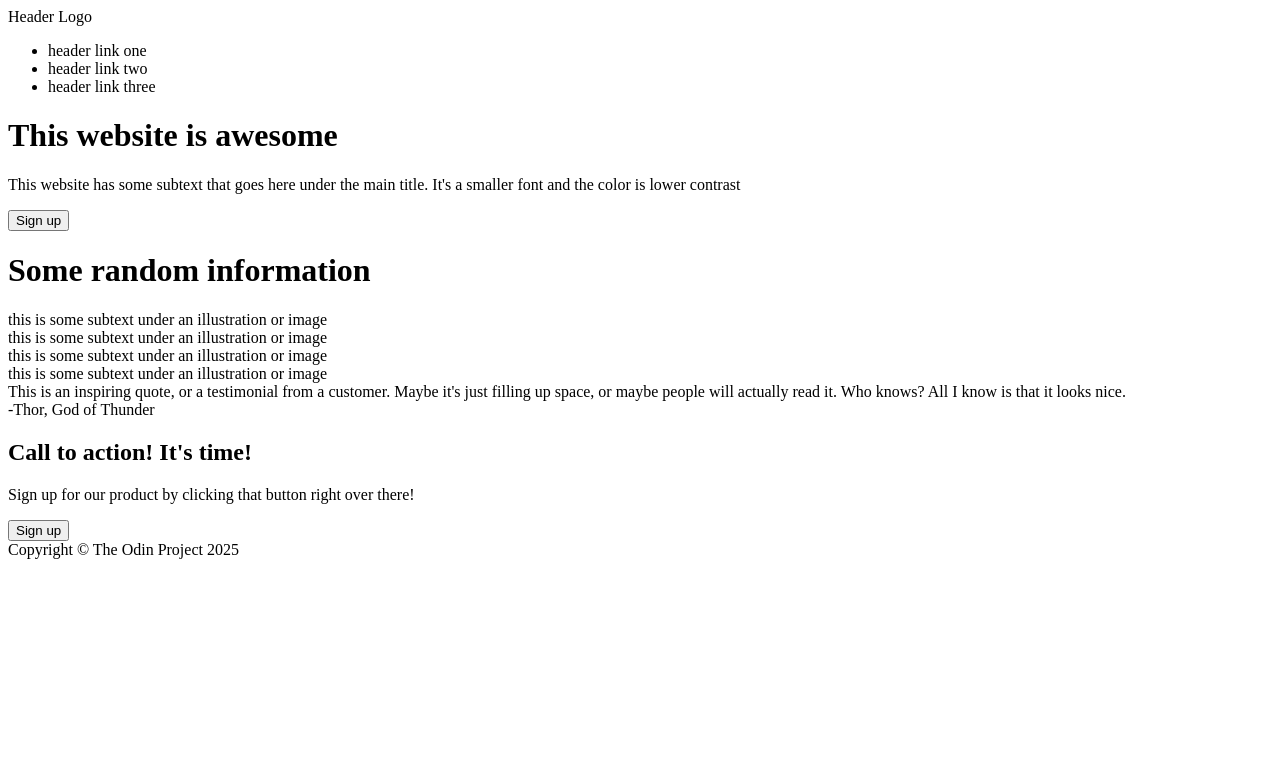
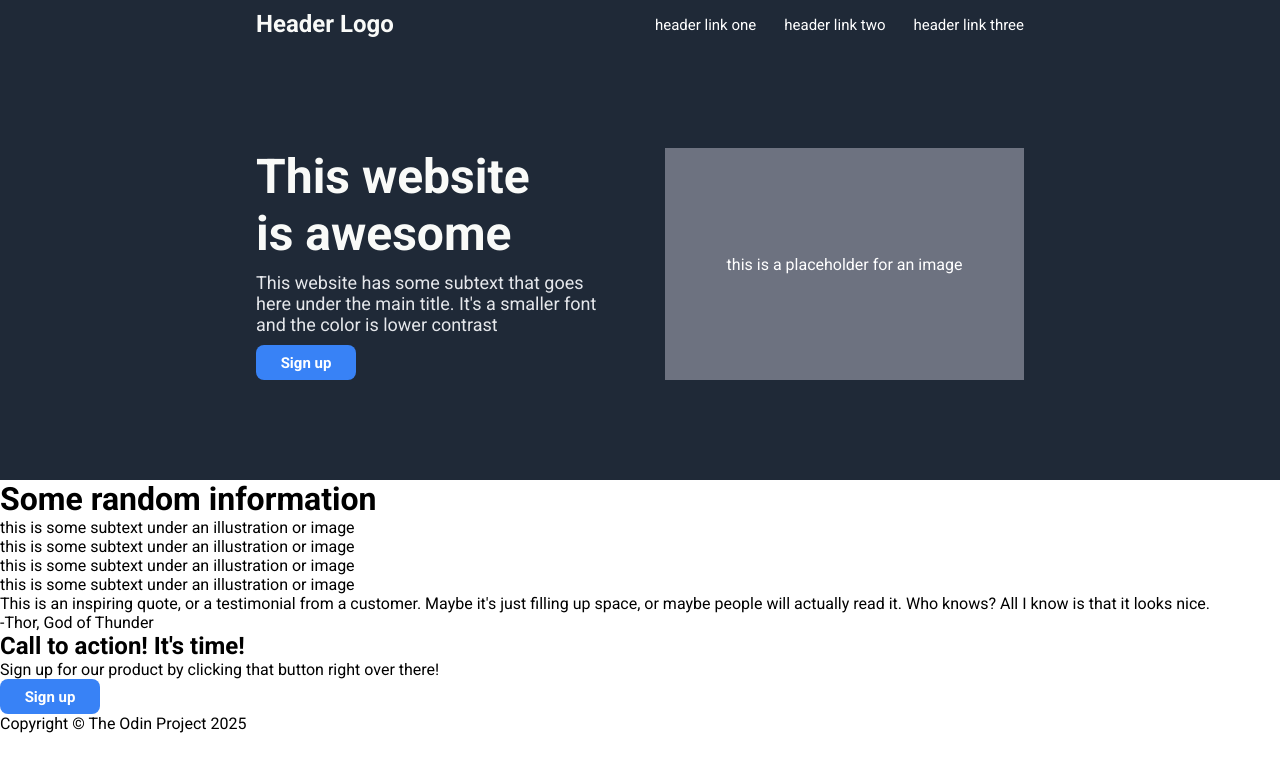
Before and after one commit to cee2tall/odin-landing-page, a plain HTML site: page index.html in a window 1280 px wide. Drawn offline with Linux system fonts and the light colour scheme.

Commit message:
Finish upper / hero section of the landing page

```diff
--- a/index.html
+++ b/index.html
@@ -6,25 +6,28 @@
     <title>Odin Project Landing Page</title>
     <link rel="stylesheet" href="styles.css" />
   </head>
-  <body>
-    <div>
+  <body class="flex">
+    <div class="flex upper">
+      <header class="flex header">
         <!-- the header -->
         <span>Header Logo</span>
-      <ul>
-        <li>header link one</li>
-        <li>header link two</li>
-        <li>header link three</li>
+        <ul class="flex">
+          <li><a href="#">header link one</a></li>
+          <li><a href="#">header link two</a></li>
+          <li><a href="#">header link three</a></li>
         </ul>
-    </div>
-    <div>
+      </header>
+      <div class="flex main">
         <!-- section below the header -->
-      <div>
+        <div class="flex main-left">
           <h1>This website is awesome</h1>
           <p>
             This website has some subtext that goes here under the main title.
             It's a smaller font and the color is lower contrast
           </p>
           <button>Sign up</button>
+        </div>
+        <div class="flex placeholder">this is a placeholder for an image</div>
       </div>
     </div>
     <div>
--- a/styles.css
+++ b/styles.css
@@ -0,0 +1,96 @@
+@import url("https://fonts.googleapis.com/css2?family=Roboto:wght@400;700&display=swap");
+
+* {
+  box-sizing: border-box;
+  padding: 0;
+  margin: 0;
+  font-family: Roboto, sans-serif;
+}
+
+.flex {
+  display: flex;
+}
+
+body {
+  flex-direction: column;
+}
+
+header {
+  justify-content: space-between;
+  padding: 10px 0;
+}
+
+header span {
+  font-weight: 900;
+  font-size: 24px;
+  color: #f9faf8;
+}
+
+ul {
+  list-style-type: none;
+  gap: 28px;
+  align-items: center;
+}
+
+a {
+  text-decoration: none;
+  color: white;
+  font-size: 15px;
+}
+
+.upper {
+  background-color: #1f2937;
+  color: white;
+  flex-direction: column;
+  align-items: center;
+  gap: 100px;
+  padding-bottom: 100px;
+}
+
+.main,
+header {
+  width: 60%;
+}
+
+.main {
+  gap: 50px;
+}
+
+.main-left {
+  flex-direction: column;
+  gap: 10px;
+}
+
+.main-left p {
+  font-size: 18px;
+  color: #e5e7eb;
+}
+
+button {
+  background-color: #3882f6;
+  border: none;
+  border-radius: 8px;
+  height: 35px;
+  width: 100px;
+  color: white;
+  font-weight: 900;
+  font-size: 15px;
+}
+
+.main-left h1 {
+  width: 80%;
+  font-size: 48px;
+  font-weight: 900;
+  color: #f9faf8;
+}
+
+.main-left,
+.placeholder {
+  flex: 1 1 0;
+}
+
+.placeholder {
+  background-color: rgb(109, 114, 128);
+  justify-content: center;
+  align-items: center;
+}
```
Lines whose indentation alone changed are shown as unchanged.
